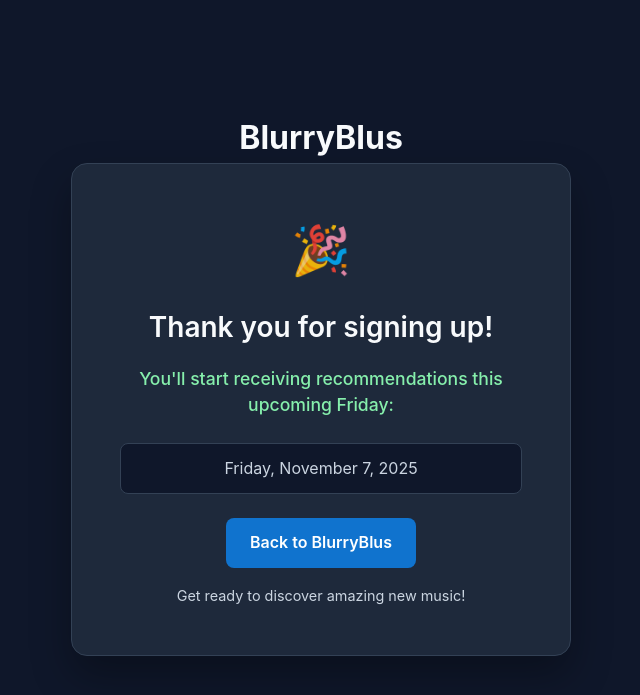
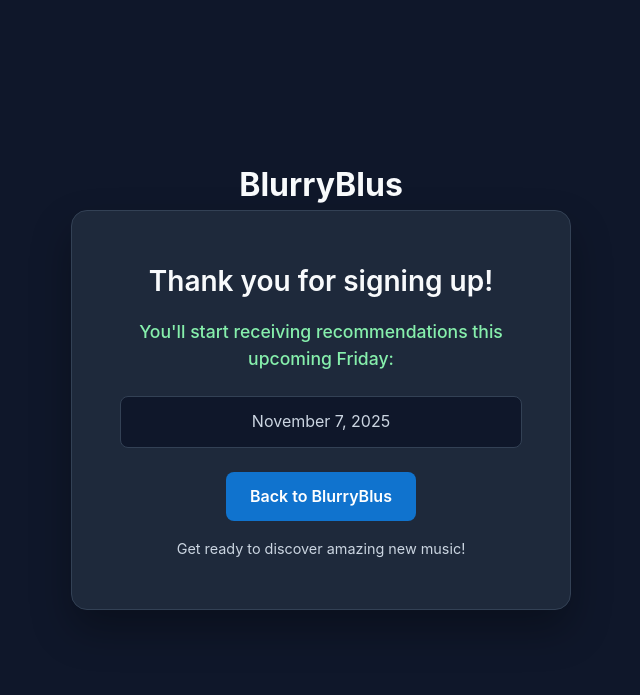
Before and after one commit to Nathanialc25/blurryblus-platform, a Flask app: page /success in a window 1280 px wide. Shown: the top 695 px of the page, without its empty margins (319-959 px from the left). Run offline with Flask 3, Linux system fonts and the light colour scheme; some libraries are stand-ins or nearby versions.

```diff
--- a/apps/user-form-app/app.py
+++ b/apps/user-form-app/app.py
@@ -140,7 +140,7 @@ def success():
     if days_until_friday == 0:
         days_until_friday = 7
     next_friday = today + timedelta(days=days_until_friday)
-    formatted_date = next_friday.strftime("%A, %B %-d, %Y")
+    formatted_date = next_friday.strftime("%B %-d, %Y")
 
     return render_template('success.html', formatted_date=formatted_date)
 
--- a/apps/user-form-app/templates/feedback_success.html
+++ b/apps/user-form-app/templates/feedback_success.html
@@ -95,7 +95,6 @@
         <a href="/" class="logo">BlurryBlus</a>
 
         <div class="success-card">
-            <div class="success-icon">🎵</div>
             <h1>Thanks for your feedback!</h1>
             <div class="success-text">
                 Your vote helps us improve your recommendations
--- a/apps/user-form-app/templates/success.html
+++ b/apps/user-form-app/templates/success.html
@@ -106,7 +106,6 @@
         <a href="/" class="logo">BlurryBlus</a>
 
         <div class="success-card">
-            <div class="success-icon">🎉</div>
             <h1>Thank you for signing up!</h1>
             <div class="success-text">
                 You'll start receiving recommendations this upcoming Friday:
--- a/apps/user-form-app/templates/unsubscribe.html
+++ b/apps/user-form-app/templates/unsubscribe.html
@@ -130,7 +130,6 @@
         {% endif %}
 
         <div class="unsubscribe-card">
-            <div class="warning-icon">⚠️</div>
             <h1>Are you sure you want to unsubscribe?</h1>
             <div class="warning-text">
                 You will stop receiving weekly music recommendations.
```
